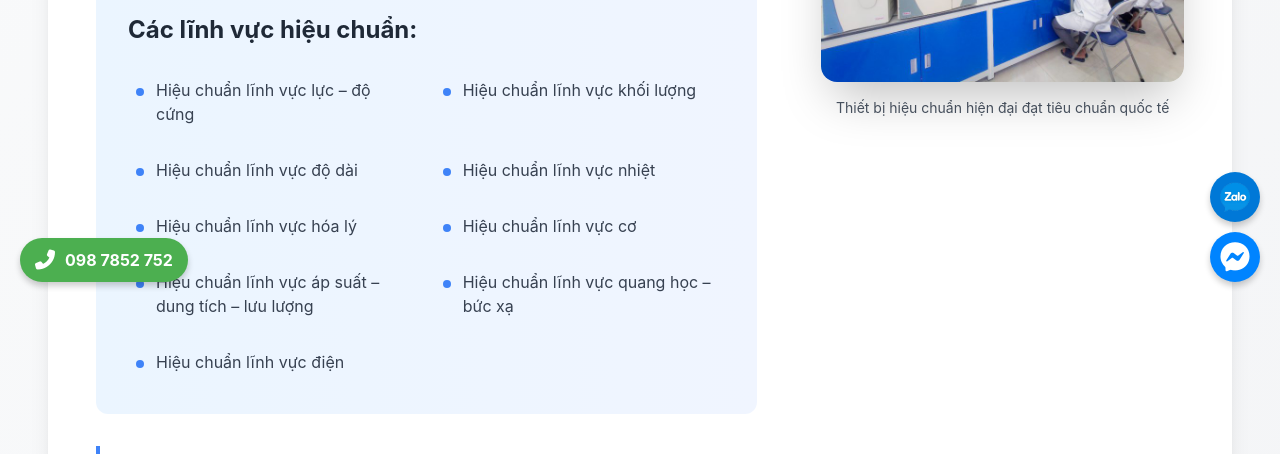
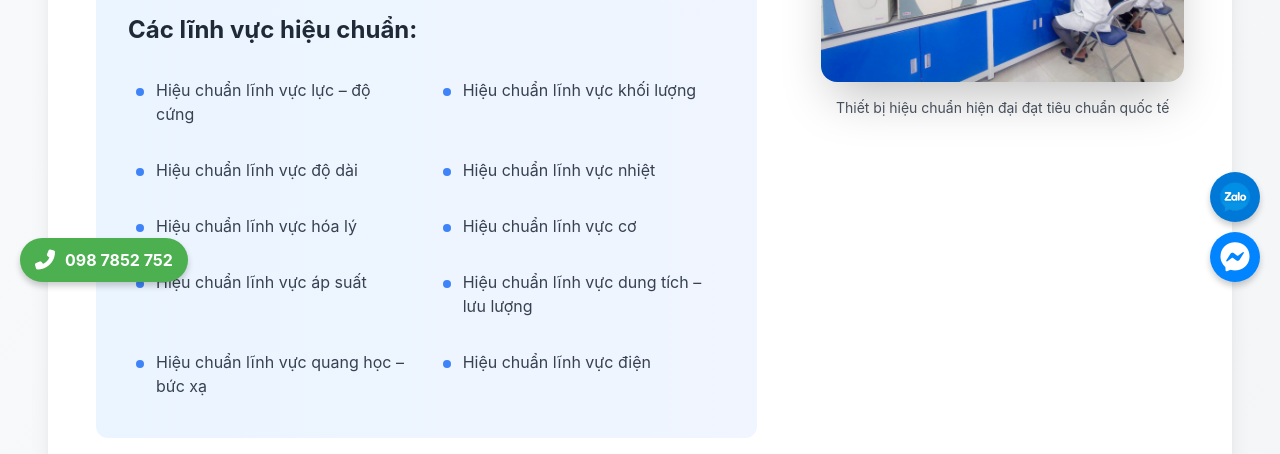
Before and after one commit to david-cung/quatest3, a React (Vite) app: page /about in a window 1280 px wide. Shown: the part 498-952 px from the top of the page. Built offline with nearby package versions, Linux system fonts and the light colour scheme; no server answers.

Commit message:
Update code

```diff
--- a/src/pages/IntroPage.jsx
+++ b/src/pages/IntroPage.jsx
@@ -67,7 +67,8 @@ const IntroPage = () => {
                       "Hiệu chuẩn lĩnh vực nhiệt",
                       "Hiệu chuẩn lĩnh vực hóa lý",
                       "Hiệu chuẩn lĩnh vực cơ",
-                      "Hiệu chuẩn lĩnh vực áp suất – dung tích – lưu lượng",
+                      "Hiệu chuẩn lĩnh vực áp suất",
+                      "Hiệu chuẩn lĩnh vực dung tích – lưu lượng",
                       "Hiệu chuẩn lĩnh vực quang học – bức xạ",
                       "Hiệu chuẩn lĩnh vực điện"
                     ].map((item, index) => (
```
